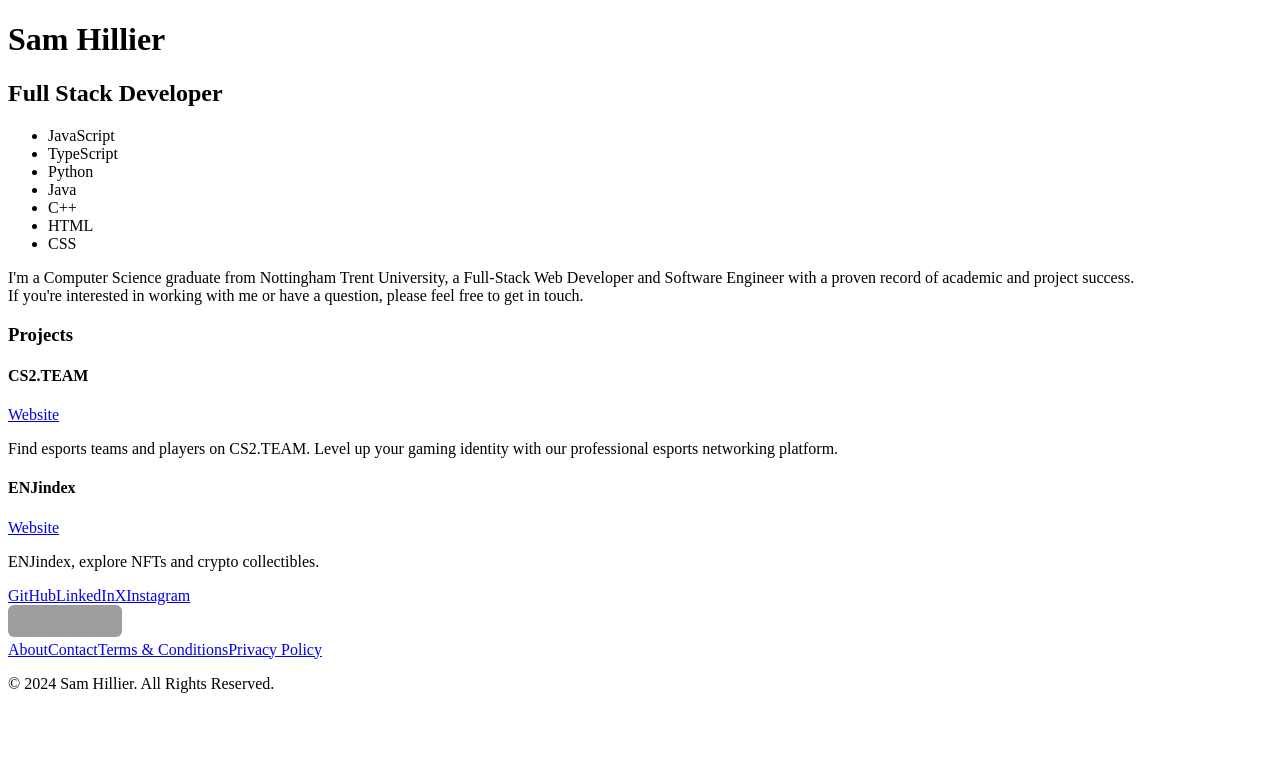
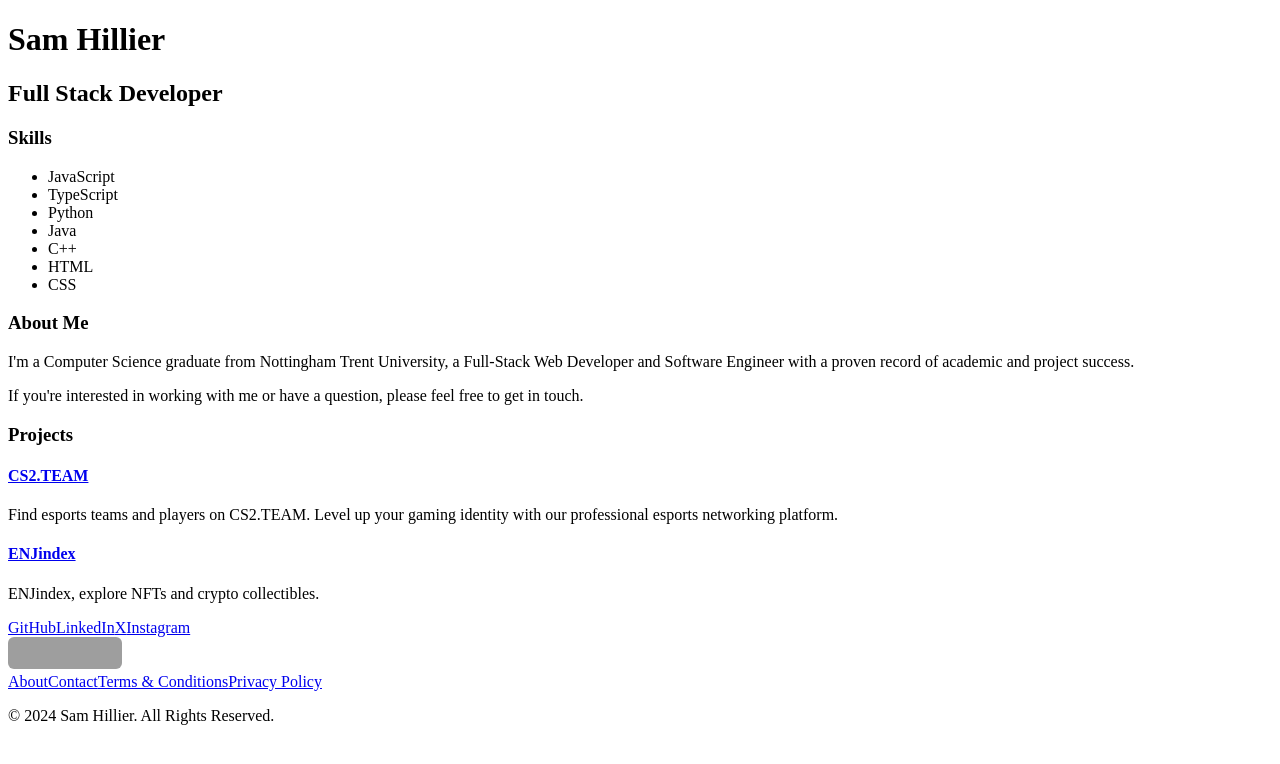
Before and after one commit to Zyphaex/portfolio, a React (Vite) app: page / in a window 1280 px wide. Shown: the top 764 px of the page. Built offline with nearby package versions, Linux system fonts and the light colour scheme; grey boxes are pictures that could not be loaded.

Commit message:
Refactor HTML semantics

```diff
--- a/src/App.tsx
+++ b/src/App.tsx
@@ -3,9 +3,13 @@ import "./App.css";
 function App() {
   return (
     <>
-      <main>
+      <header>
         <h1>Sam Hillier</h1>
         <h2>Full Stack Developer</h2>
+      </header>
+      <main>
+        <section>
+          <h3>Skills</h3>
           <ul>
             <li>JavaScript</li>
             <li>TypeScript</li>
@@ -15,31 +19,46 @@ function App() {
             <li>HTML</li>
             <li>CSS</li>
           </ul>
+        </section>
         <section>
+          <h3>About Me</h3>
           <p>
             I'm a Computer Science graduate from Nottingham Trent University, a
             Full-Stack Web Developer and Software Engineer with a proven record
             of academic and project success.
-            <br />
+          </p>
+          <p>
             If you're interested in working with me or have a question, please
             feel free to get in touch.
           </p>
         </section>
         <section>
           <h3>Projects</h3>
+          <article>
+            <a
+              href="https://cs2.team"
+              target="_blank"
+              rel="noopener noreferrer"
+              aria-label="Visit CS2.TEAM website"
+            >
               <h4>CS2.TEAM</h4>
-          <a href="https://cs2.team" target="_blank">
-            Website
             </a>
             <p>
               Find esports teams and players on CS2.TEAM. Level up your gaming
               identity with our professional esports networking platform.
             </p>
+          </article>
+          <article>
+            <a
+              href="https://enjindex.com"
+              target="_blank"
+              rel="noopener noreferrer"
+              aria-label="Visit ENJindex website"
+            >
               <h4>ENJindex</h4>
-          <a href="https://enjindex.com" target="_blank">
-            Website
             </a>
             <p>ENJindex, explore NFTs and crypto collectibles.</p>
+          </article>
         </section>
       </main>
       <footer>
@@ -47,24 +66,32 @@ function App() {
           <a
             href="https://github.com/Zyphaex"
             target="_blank"
-            aria-label="GitHub"
+            rel="noopener noreferrer"
+            aria-label="GitHub profile"
           >
             GitHub
           </a>
           <a
             href="https://linkedin.com/in/samhillier"
             target="_blank"
-            aria-label="LinkedIn"
+            rel="noopener noreferrer"
+            aria-label="LinkedIn profile"
           >
             LinkedIn
           </a>
-          <a href="https://x.com/Zyphaex" target="_blank" aria-label="X">
+          <a
+            href="https://x.com/Zyphaex"
+            target="_blank"
+            rel="noopener noreferrer"
+            aria-label="X profile"
+          >
             X
           </a>
           <a
             href="https://instagram.com/Zyphaex"
             target="_blank"
-            aria-label="Instagram"
+            rel="noopener noreferrer"
+            aria-label="Instagram profile"
           >
             Instagram
           </a>
@@ -80,10 +107,20 @@ function App() {
           ></iframe>
         </section>
         <section>
-          <a href="#">About</a>
-          <a href="#">Contact</a>
-          <a href="#">Terms & Conditions</a>
-          <a href="#">Privacy Policy</a>
+          <nav>
+            <a href="#" aria-label="About page">
+              About
+            </a>
+            <a href="#" aria-label="Contact page">
+              Contact
+            </a>
+            <a href="#" aria-label="Terms and Conditions page">
+              Terms & Conditions
+            </a>
+            <a href="#" aria-label="Privacy Policy page">
+              Privacy Policy
+            </a>
+          </nav>
           <p>© 2024 Sam Hillier. All Rights Reserved.</p>
         </section>
       </footer>
```
Lines whose indentation alone changed are shown as unchanged.
